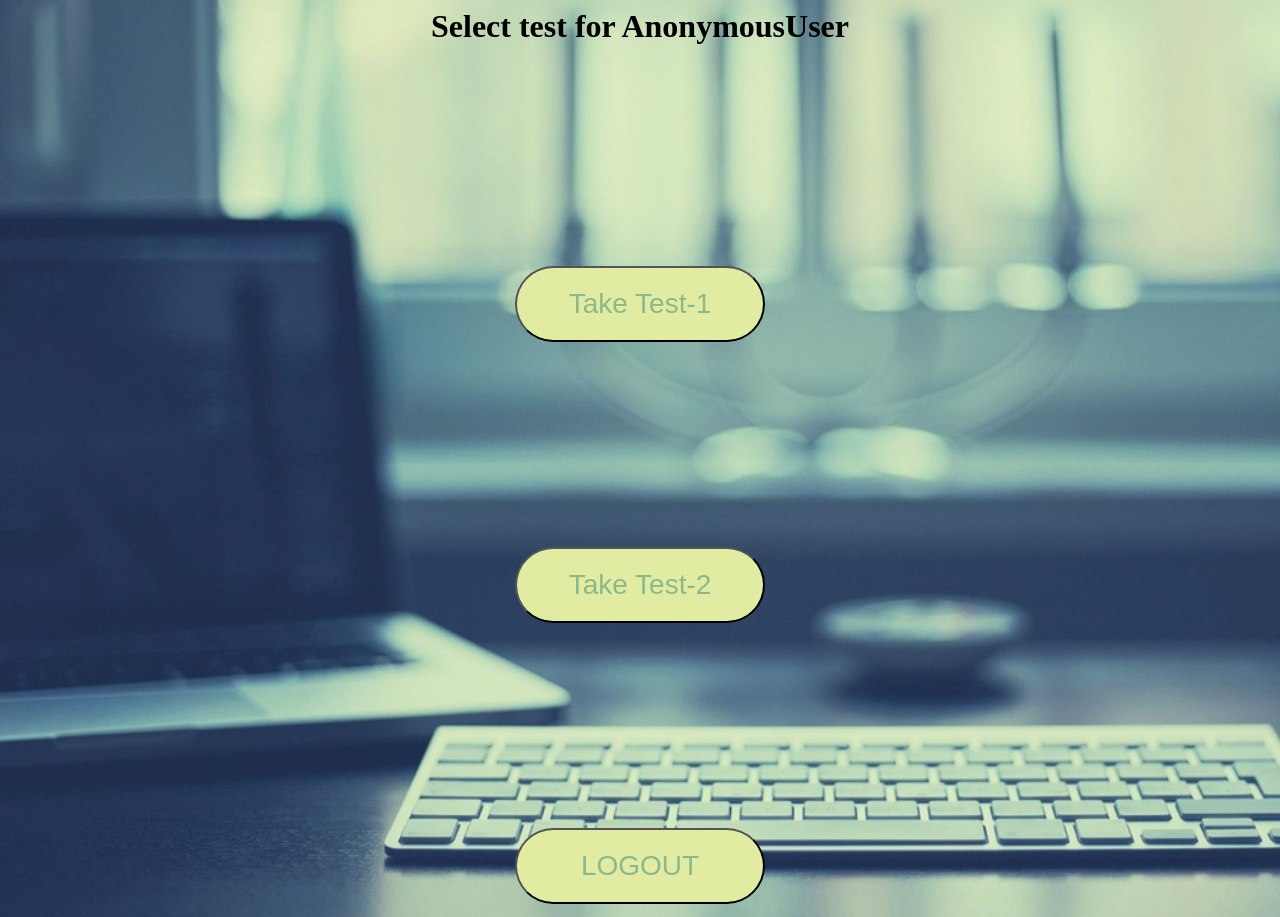
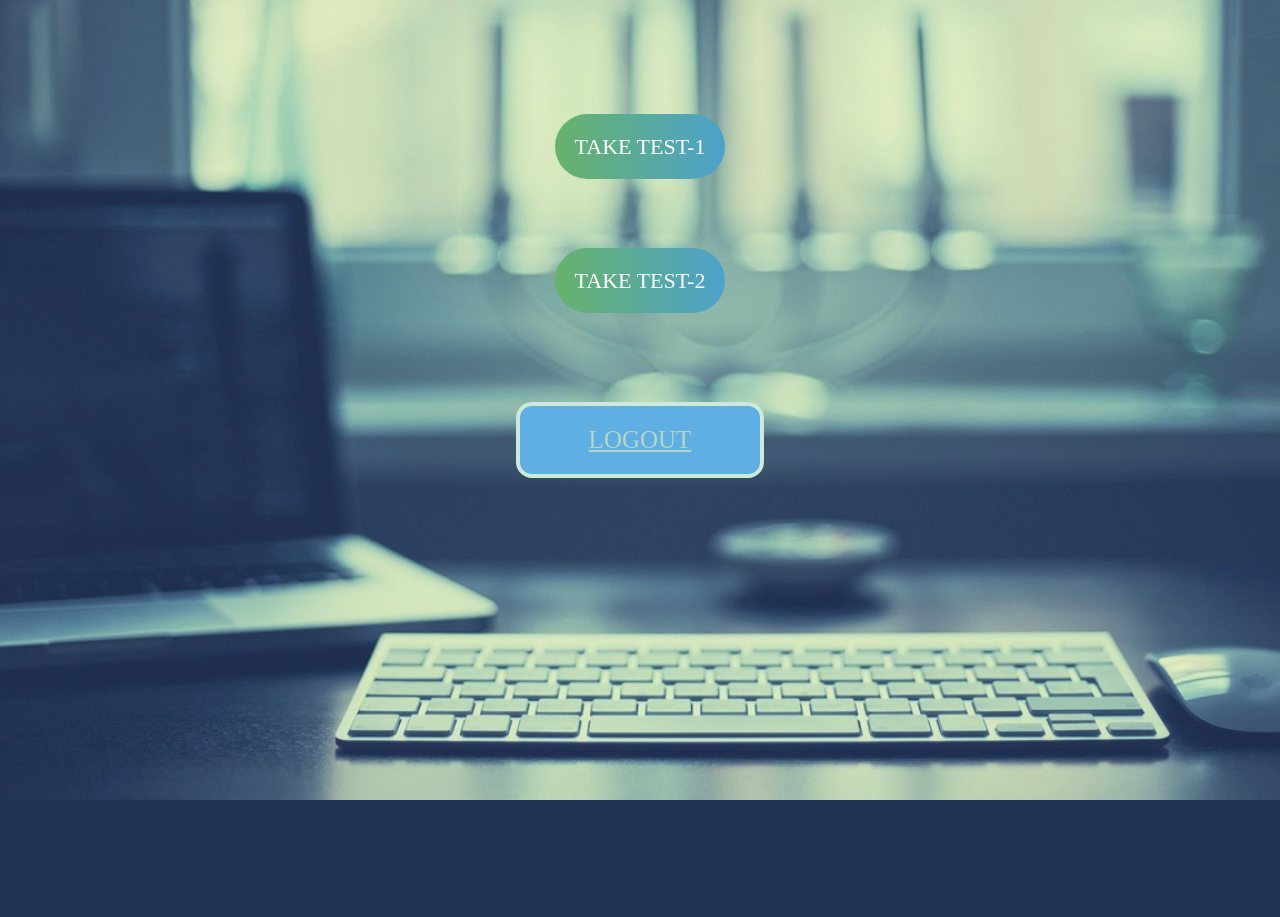
Before and after one commit to pavanbhat1999/autoevaluation, a Django app: page /home/register in a window 1280 px wide. After the commit the page ends 800 px from the top, so only its background shows below. Run offline with Django 3.2, Linux system fonts and the light colour scheme; parts of the project's set-up code (start-up, migrations or seed data) failed here and were passed over.

Commit message:
all templates added

```diff
--- a/templates/test_select.html
+++ b/templates/test_select.html
@@ -1,4 +1,39 @@
-<h1 align=center> Select test for {{user}}</h1>
+<!--<h1 align=center> Select test for {{user}}</h1>-->
+<!--<html>-->
+<!--<head>-->
+<!--<style>-->
+<!--body {-->
+<!--background-image:url(/static/bg_computer.jpg);-->
+  <!--background-size: cover;-->
+<!--}-->
+
+
+<!--.button {-->
+
+  <!--border-radius: 50px;-->
+  <!--background-color: rgb(225, 236, 162);-->
+  <!--border: 5;-->
+  <!--color: #8cb98c;-->
+  <!--text-align: center;-->
+  <!--font-size: 28px;-->
+  <!--padding: 20px;-->
+  <!--width: 250px;-->
+  <!--transition: all 0.5s;-->
+  <!--cursor: pointer;-->
+  <!--margin: 5px;-->
+  <!--margin-top: 200px;-->
+
+<!--}-->
+
+<!--.button span {-->
+  <!--cursor: pointer;-->
+  <!--display: inline-block;-->
+  <!--position: relative;-->
+  <!--transition: 0.4s;-->
+  <!--vertical-align: middle;-->
+<!--}-->
+
+<!--.button span:after {-->
 <html>
 <head>
 <style>
@@ -6,65 +41,74 @@ body {
 background-image:url(/static/bg_computer.jpg);
   background-size: cover;
 }
-
-
-.button {
-
-  border-radius: 50px;
-  background-color: rgb(225, 236, 162);
-  border: 5;
-  color: #8cb98c;
+.example_f {
+   border-radius: 40px;
+   background: linear-gradient(to right, #67b26b, #4ca2cb) !important;
+   border: none;
+   color: #FFFFFF;
    text-align: center;
-  font-size: 28px;
+   text-transform: uppercase;
+   font-size: 22px;
    padding: 20px;
-  width: 250px;
-  transition: all 0.5s;
+   width: 300px;
+   transition: all 0.4s;
    cursor: pointer;
    margin: 5px;
-  margin-top: 200px;
-
  }
-
-.button span {
+ .example_f span {
    cursor: pointer;
    display: inline-block;
    position: relative;
    transition: 0.4s;
-  vertical-align: middle;
  }
-
-.button span:after {
+ .example_f span:after {
    content: '\00bb';
    position: absolute;
    opacity: 0;
    top: 0;
-  right: 80px;
-  transition: 0.1s;
+   right: -40px;
+   transition: 0.5s;
+ }
+ .example_f:hover span {
+   padding-right: 25px;
+ }
+ .example_f:hover span:after {
+   opacity: 1;
+   right: 0;
+ }
+.example_d {
+	color: #b6d6c5 !important;
+	text-transform: uppercase;
+	background: #5fafe4;
+	padding: 20px;
+  width: 200px;
+  font-size: 25px;
+	border: 4px solid #cce9da !important;
+	border-radius: 16px;
+	display: inline-block;
+	transition: all 0.3s ease 0s;
 }
 
-.button:hover span {
-  padding-right: 30px;
+.example_d:hover {
+	color: #494949 !important;
+	border-radius: 50px;
+	border-color: #494949 !important;
+	transition: all 0.3s ease 0s;
 }
 
-.button:hover span:after {
-  opacity: 10;
-  right: 10;
-}
-div{
-    display: flex;
-   flex-direction: column;
-  width: 100%;
-  align-items: center;
-}
+
 </style>
 </head>
 <body>
 
 
 <div>
-<a href="/input"><button class="button"><span>Take Test-1</span></button></a>
-<a href="/get_answers"><button class="button"><span>Take Test-2 </span></button></a>
-<a href="{%url 'logout' %}"><button class = "button logout"><span>LOGOUT</span></button></a>
+  <br>
+  <br><br><br><br><br><br>
+
+  <div class="button_cont" align="center"><a class="example_f" href="/input"  rel="nofollow"><span>Take Test-1</a></div> <br><br><br><br><br><br>
+<div class="button_cont" align="center"><a class="example_f" href="/get_answers"  rel="nofollow"><span>Take Test-2</a></div> <br><br><br><br><br><br>
+<div class="button_cont" align="center"><a class="example_d" href="{%url 'logout' %}" target="_blank" rel="nofollow noopener noreferrer" draggable="false">Logout</a></div>
 </div>
 </body>
 </html>
```
Also changed, not shown: static/a.css (added, +126 -0 lines), templates/Result.html (+22 -21 lines), db.sqlite3. Lines whose indentation alone changed are shown as unchanged.
